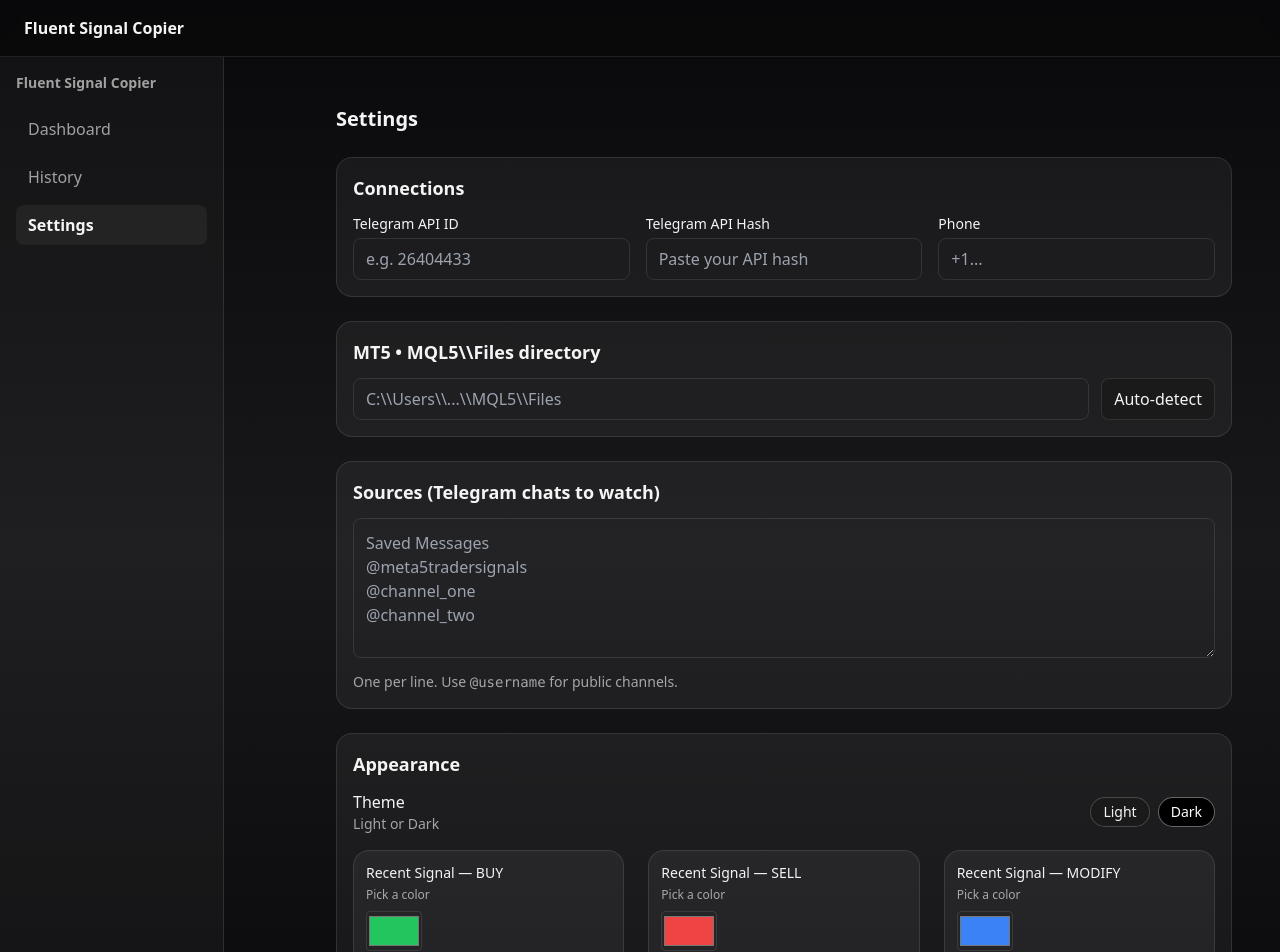
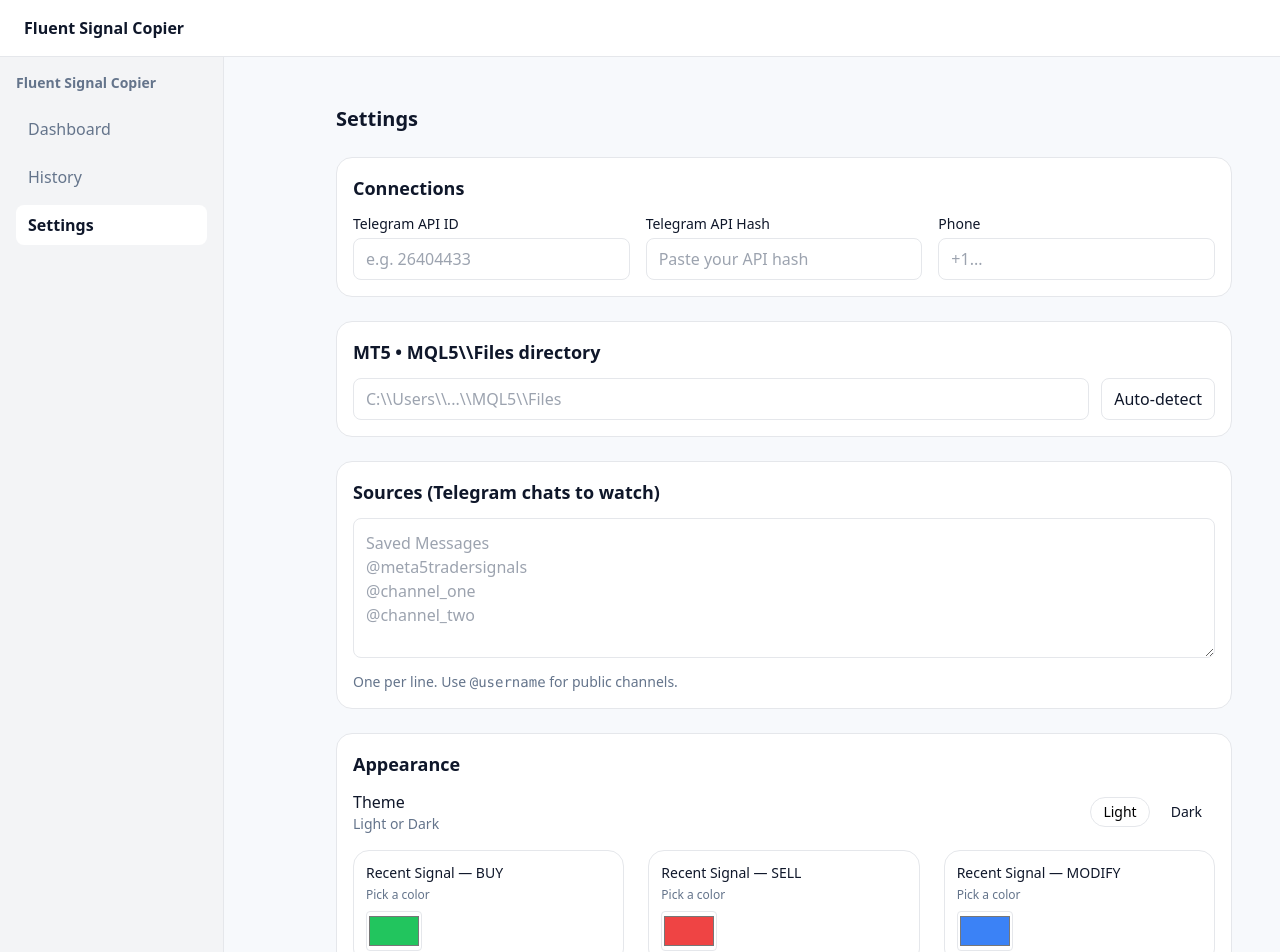
Before and after one commit to The-R4V3N/FluentSignalCopier, a React (Vite) app in the folder web_backend/dashboard/fluent-dashboard/: page /settings in a window 1280 px wide. Shown: the top 952 px of the page. Built offline with nearby package versions, Linux system fonts and the light colour scheme; no server answers.

Commit message:
fix: enhance UI components with theme tokens and improve styling consistency across the dashboard

```diff
--- a/web_backend/dashboard/fluent-dashboard/src/App.tsx
+++ b/web_backend/dashboard/fluent-dashboard/src/App.tsx
@@ -1,3 +1,4 @@
+// src/App.tsx
 import { Routes, Route, Navigate, Outlet } from "react-router-dom";
 import { useState } from "react";
 import Sidebar from "./components/Sidebar";
@@ -23,12 +24,20 @@
   const [drawerOpen, setDrawerOpen] = useState(false);
 
   return (
-    <div className="min-h-dvh bg-gradient-to-b from-zinc-950 via-zinc-900 to-zinc-950 text-zinc-100">
+    // Page canvas uses tokens: --bg / --text
+    <div className="min-h-dvh app-bg">
       {/* Top bar (mobile) */}
-      <header className="sticky top-0 z-30 border-b border-white/10 bg-zinc-950/70 backdrop-blur supports-[backdrop-filter]:backdrop-blur">
+      <header
+        className="
+          sticky top-0 z-30 border-b token-border backdrop-blur
+        "
+        // translucent header using surface token, works in light & dark
+        style={{ background: "color-mix(in srgb, var(--surface) 92%, transparent)" }}
+      >
         <div className="mx-auto max-w-7xl px-3 sm:px-4 lg:px-6 h-14 flex items-center justify-between">
           <button
-            className="md:hidden rounded-lg px-3 py-2 bg-white/10 text-white"
+            className="md:hidden rounded-lg px-3 py-2"
+            style={{ background: "var(--surface-2)" }}
             onClick={() => setDrawerOpen(true)}
             aria-label="Open menu"
           >
--- a/web_backend/dashboard/fluent-dashboard/src/components/StatCard.tsx
+++ b/web_backend/dashboard/fluent-dashboard/src/components/StatCard.tsx
@@ -1,3 +1,4 @@
+// src/components/StatCard.tsx
 import React from "react";
 
 type Props = {
@@ -8,10 +9,14 @@
 
 export default function StatCard({ title, value, subtitle }: Props) {
     return (
-        <div className="rounded-2xl border border-white/10 bg-white/5 p-5 shadow-sm">
-            <div className="text-white/70 text-sm">{title}</div>
-            <div className="mt-2 text-3xl font-semibold tracking-tight">{value}</div>
-            {subtitle ? <div className="mt-1 text-xs text-white/60">{subtitle}</div> : null}
+        <div className="rounded-2xl border token-border bg-[var(--surface)] p-5 shadow-sm">
+            <div className="text-[var(--muted)] text-sm">{title}</div>
+            <div className="mt-2 text-3xl font-semibold tracking-tight text-[var(--text)]">
+                {value}
+            </div>
+            {subtitle ? (
+                <div className="mt-1 text-xs text-[var(--muted)]">{subtitle}</div>
+            ) : null}
         </div>
     );
 }
--- a/web_backend/dashboard/fluent-dashboard/src/theme/ThemeProvider.tsx
+++ b/web_backend/dashboard/fluent-dashboard/src/theme/ThemeProvider.tsx
@@ -1,68 +1,142 @@
+// src/theme/ThemeProvider.tsx
 import React, { createContext, useContext, useEffect, useMemo, useState } from "react";
 
 type Theme = "light" | "dark";
 
-type ColorPrefs = {
+type Colors = {
     signalBuy: string;
     signalSell: string;
     signalModify: string;
+    signalModifyTp: string;
+    signalClose: string;
+    signalEmergency: string;
+    signalNeutral: string; // rgba allowed
 };
 
-type ThemeState = {
+type ThemeCtxValue = {
     theme: Theme;
     setTheme: (t: Theme) => void;
-    colors: ColorPrefs;
-    setColors: (c: Partial<ColorPrefs>) => void;
+    colors: Colors;
+    setColors: (partial: Partial<Colors>) => void;
 };
 
-const DEFAULTS: { theme: Theme; colors: ColorPrefs } = {
-    theme: "dark",
-    colors: {
-        signalBuy: "#22c55e",
-        signalSell: "#ef4444",
-        signalModify: "#3b82f6",
-    },
+const ThemeCtx = createContext<ThemeCtxValue | null>(null);
+
+// helpers
+const LS_THEME_KEY = "fsc.theme";
+const LS_COLORS_KEY = "fsc.colors";
+
+function readCssVar(name: string, fallback: string): string {
+    try {
+        const v = getComputedStyle(document.documentElement).getPropertyValue(name).trim();
+        return v || fallback;
+    } catch {
+        return fallback;
+    }
+}
+
+function applyCssVars(colors: Partial<Colors>) {
+    const root = document.documentElement;
+    for (const [k, v] of Object.entries(colors)) {
+        if (v == null) continue;
+        const cssName = `--${k.replace(/[A-Z]/g, (m) => "-" + m.toLowerCase())}` // signalBuy -> --signal-buy
+            .replace(/^--signal-/, "--signal-"); // keep prefix
+        root.style.setProperty(cssName, v);
+    }
+}
+
+export const ThemeProvider: React.FC<{ children: React.ReactNode; defaultTheme?: Theme }> = ({
+    children,
+    defaultTheme = "dark",
+}) => {
+    // initial theme (localStorage -> OS preference -> default)
+    const initialTheme: Theme = useMemo(() => {
+        const saved = (localStorage.getItem(LS_THEME_KEY) as Theme | null) || null;
+        if (saved === "light" || saved === "dark") return saved;
+        const prefersLight = window.matchMedia?.("(prefers-color-scheme: light)").matches;
+        return prefersLight ? ("light" as Theme) : defaultTheme;
+    }, [defaultTheme]);
+
+    const [theme, setThemeState] = useState<Theme>(initialTheme);
+
+    // colors: read from localStorage if present, otherwise from current CSS variables
+    const [colors, setColorsState] = useState<Colors>(() => {
+        const saved = localStorage.getItem(LS_COLORS_KEY);
+        if (saved) {
+            try {
+                const parsed = JSON.parse(saved);
+                return {
+                    signalBuy: parsed.signalBuy ?? "#22c55e",
+                    signalSell: parsed.signalSell ?? "#ef4444",
+                    signalModify: parsed.signalModify ?? "#3b82f6",
+                    signalModifyTp: parsed.signalModifyTp ?? "#9333ea",
+                    signalClose: parsed.signalClose ?? "#ef4444",
+                    signalEmergency: parsed.signalEmergency ?? "#dc267f",
+                    signalNeutral: parsed.signalNeutral ?? "rgba(255,255,255,0.8)",
+                };
+            } catch {
+                /* fall through */
+            }
+        }
+        // pull current values from CSS (backed by your index.css defaults)
+        return {
+            signalBuy: readCssVar("--signal-buy", "#22c55e"),
+            signalSell: readCssVar("--signal-sell", "#ef4444"),
+            signalModify: readCssVar("--signal-modify", "#3b82f6"),
+            signalModifyTp: readCssVar("--signal-modify-tp", "#9333ea"),
+            signalClose: readCssVar("--signal-close", "#ef4444"),
+            signalEmergency: readCssVar("--signal-emergency", "#dc267f"),
+            signalNeutral: readCssVar("--signal-neutral", "rgba(255,255,255,0.8)"),
+        };
+    });
+
+    // apply theme to <html> and persist
+    useEffect(() => {
+        const root = document.documentElement;
+        root.setAttribute("data-theme", theme);
+        root.classList.toggle("dark", theme === "dark");
+        localStorage.setItem(LS_THEME_KEY, theme);
+
+        // hint the UA for form controls
+        let meta = document.querySelector('meta[name="color-scheme"]') as HTMLMetaElement | null;
+        if (!meta) {
+            meta = document.createElement("meta");
+            meta.name = "color-scheme";
+            document.head.appendChild(meta);
+        }
+        meta.content = theme === "dark" ? "dark light" : "light dark";
+    }, [theme]);
+
+    // ensure CSS variables reflect current colors (initial mount)
+    useEffect(() => {
+        applyCssVars(colors);
+    }, []); // eslint-disable-line react-hooks/exhaustive-deps
+
+    // public setters
+    function setTheme(t: Theme) {
+        setThemeState(t);
+    }
+
+    function setColors(partial: Partial<Colors>) {
+        setColorsState((prev) => {
+            const next = { ...prev, ...partial };
+            applyCssVars(partial);
+            localStorage.setItem(LS_COLORS_KEY, JSON.stringify(next));
+            return next;
+        });
+    }
+
+    const ctx: ThemeCtxValue = { theme, setTheme, colors, setColors };
+
+    return <ThemeCtx.Provider value={ctx}>{children}</ThemeCtx.Provider>;
 };
 
-const KEY = "fluent-settings-theme";
-const ThemeCtx = createContext<ThemeState | null>(null);
-export const useThemeSettings = () => {
+// primary hook
+export function useTheme() {
     const ctx = useContext(ThemeCtx);
-    if (!ctx) throw new Error("useThemeSettings must be used inside <ThemeProvider>");
+    if (!ctx) throw new Error("useTheme must be used within ThemeProvider");
     return ctx;
-};
+}
 
-export const ThemeProvider: React.FC<{ children: React.ReactNode }> = ({ children }) => {
-    const [theme, setTheme] = useState<Theme>(() => {
-        const raw = localStorage.getItem(KEY);
-        return raw ? (JSON.parse(raw).theme as Theme) : DEFAULTS.theme;
-    });
-
-    const [colors, setColorsState] = useState<ColorPrefs>(() => {
-        const raw = localStorage.getItem(KEY);
-        return raw ? (JSON.parse(raw).colors as ColorPrefs) : DEFAULTS.colors;
-    });
-
-    // ✅ correct merge impl
-    const setColors = (patch: Partial<ColorPrefs>) =>
-        setColorsState(prev => ({ ...prev, ...patch }));
-
-    // ✅ persist + apply to <html>
-    useEffect(() => {
-        localStorage.setItem(KEY, JSON.stringify({ theme, colors }));
-
-        const root = document.documentElement;
-        // attribute + class (both, for maximum compatibility)
-        root.setAttribute("data-theme", theme);
-        root.classList.remove("light", "dark");
-        root.classList.add(theme);
-
-        // update configurable signal colors
-        root.style.setProperty("--signal-buy", colors.signalBuy);
-        root.style.setProperty("--signal-sell", colors.signalSell);
-        root.style.setProperty("--signal-modify", colors.signalModify);
-    }, [theme, colors]);
-
-    const value = useMemo(() => ({ theme, setTheme, colors, setColors }), [theme, colors]);
-    return <ThemeCtx.Provider value={value}>{children}</ThemeCtx.Provider>;
-};
+// ✅ compatibility alias for existing code (Settings.tsx expects this)
+export { useTheme as useThemeSettings };
```
Also changed, not shown: web_backend/dashboard/fluent-dashboard/src/components/ChannelPerformance.tsx (+103 -65 lines), web_backend/dashboard/fluent-dashboard/src/components/ControlsBar.tsx (+45 -12 lines), web_backend/dashboard/fluent-dashboard/src/components/RecentSignalsTable.tsx (+35 -14 lines), web_backend/dashboard/fluent-dashboard/src/pages/Dashboard.tsx (+29 -10 lines).
